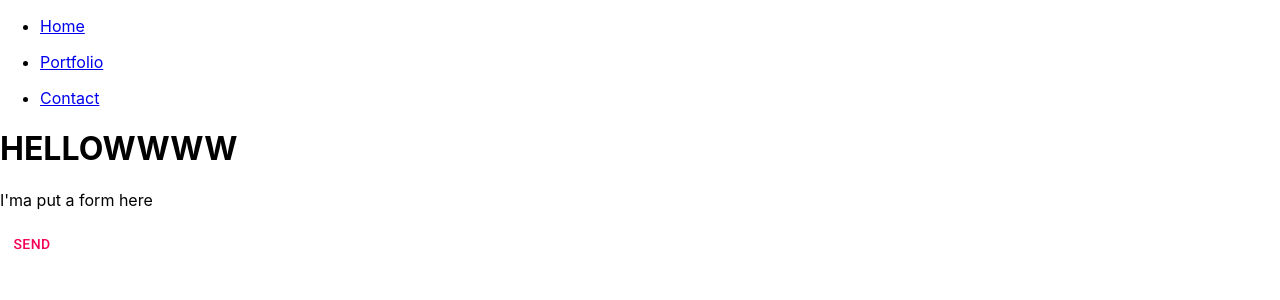
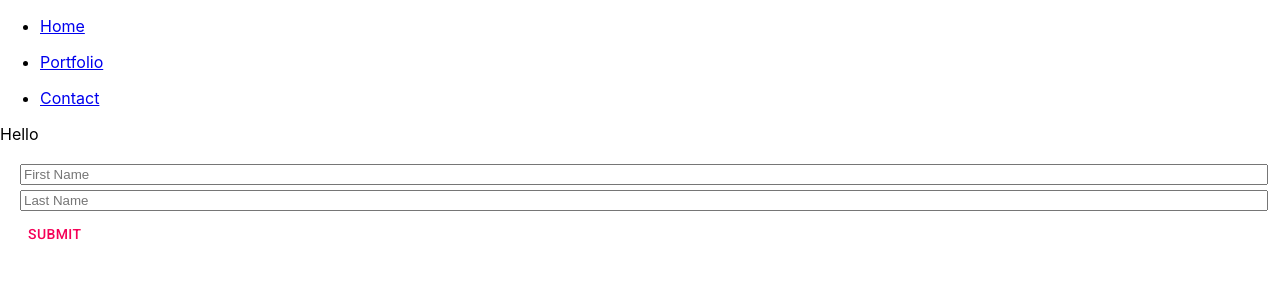
Before and after one commit to jones406/React-Portfolio, a React (Create React App) app: page /contact in a window 1280 px wide. Shown: the top 300 px of the page. Built offline with nearby package versions, Linux system fonts and the light colour scheme.

Commit message:
form functioning

```diff
--- a/src/components/Contact.js
+++ b/src/components/Contact.js
@@ -1,15 +1,53 @@
-import React from 'react';
+
 import { Button } from '@material-ui/core';
+import React, { useState } from 'react';
+import './style.css';
 
 function Contact() {
+    const [firstName, setFirstName] = useState('');
+    const [lastName, setLastName] = useState('');
+    const handleInputChange = (e) => {
+    // Getting the value and name of the input which triggered the change
+    const { name, value } = e.target;
+    // Ternary statement that will call either setFirstName or setLastName based on what field the user is typing in
+    return name === 'firstName' ? setFirstName(value) : setLastName(value);
+    };
+
+    const handleFormSubmit = (e) => {
+        // Preventing the default behavior of the form submit (which is to refresh the page)
+        e.preventDefault();
+
+        // Alert the user their first and last name, clear the inputs
+        alert(`Hello ${firstName} ${lastName} your form has been successfully sent!`);
+        setFirstName('');
+        setLastName('');
+    };
 
     return (
         <div>
-            <h1>HELLOWWWW</h1>
-            <p>I'ma put a form here</p>
-            <Button color="secondary">Send</Button>
+            <p>
+                Hello {firstName} {lastName}
+            </p>
+            <form className="form">
+                <input
+                    value={firstName}
+                    name="firstName"
+                    onChange={handleInputChange}
+                    type="text"
+                    placeholder="First Name"
+                />
+
+                <input
+                    value={lastName}
+                    name="lastName"
+                    onChange={handleInputChange}
+                    type="text"
+                    placeholder="Last Name"
+                />
+
+                <Button type="button" onClick={handleFormSubmit} color="secondary">SUBMIT</Button>
+            </form>
         </div>
-
     );
 }
 
--- /dev/null
+++ b/src/components/style.css
@@ -0,0 +1,10 @@
+.form {
+  margin: 20px;
+}
+
+.form input {
+  display: block;
+  margin-top: 5px;
+  margin-bottom: 5px;
+  width: 100%;
+}
```
